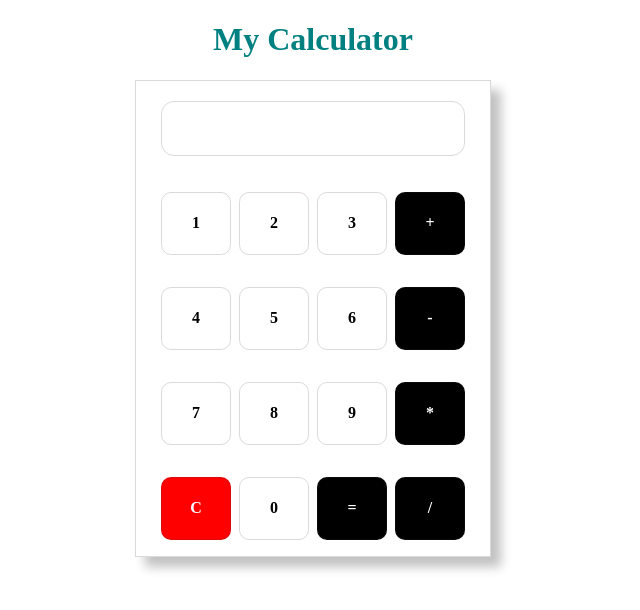
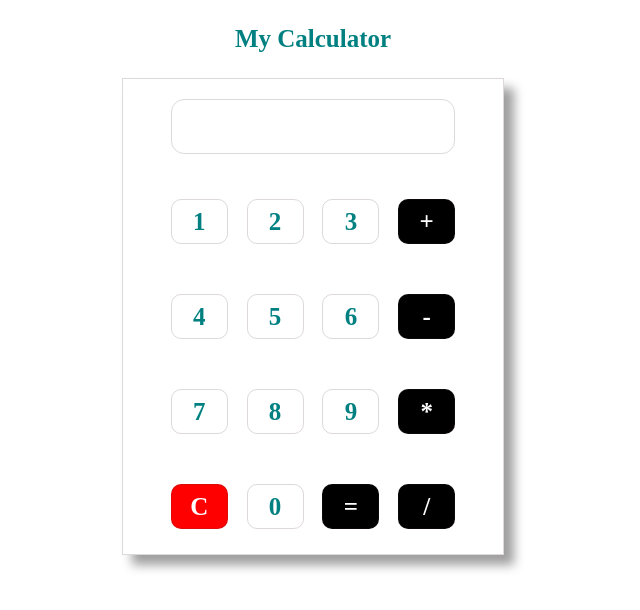
Before and after one commit to MadhuKinnera/My-Calculator, a plain HTML site: page index.html in a window 1280 px wide. Shown: the whole page, without its empty margins (327-967 px from the left). Drawn offline with Linux system fonts and the light colour scheme.

Commit message:
calculator added

```diff
--- a/index.html
+++ b/index.html
@@ -6,20 +6,25 @@
     <meta name="viewport" content="width=device-width, initial-scale=1.0">
     <title>Calculator</title>
     <style>
-          h1{
+          p{
               color:teal;
               text-align:center;
+              font-size: 25px;
+          }
+          .heading{
+            font-weight: bold;
           }
           #container {
-              width:28%;
+              width:30%;
               margin:auto;
-              border:1px solid rgba(78, 51, 51, 0.184);;
+              border:1px solid rgba(78, 51, 51, 0.184);
+              /* border-radius: 10%; */
               display:grid;
-              grid-template-columns:repeat(4,70px);
+              grid-template-columns:repeat(4,15%);
               grid-template-rows:repeat(5,95px);
-              gap:0px 8px;
+              gap:0px 5%;
               justify-content: center;
-              box-shadow: 10px 10px 10px rgba(0, 0, 0, 0.242);
+              box-shadow: 10px 10px 10px rgba(0, 0, 0, 0.379);
 
           }
 
@@ -30,6 +35,7 @@
           #container> p+p:hover{
             color:rgb(228, 105, 23);
             background-color: rgba(21, 22, 21, 0.116);
+            cursor: pointer;
 
           }
           #container > p:first-child{
@@ -63,7 +69,7 @@
     </style>
 </head>
 <body>
-    <h1>My Calculator</h1>
+    <p class="heading">My Calculator</p>
 
 
     <div id="container">
@@ -107,13 +113,7 @@
         }
 
         else if(targetEle=="="){
-            // if(eval(bag)=="Infinity"){
-            //     document.querySelector("p").innerText="Madhu"
-            // }
-            // else
-            // {
-            //     document.querySelector("p").innerText=eval(bag);
-            // }
+
             document.querySelector("p").innerText=eval(bag);
 
 
```
